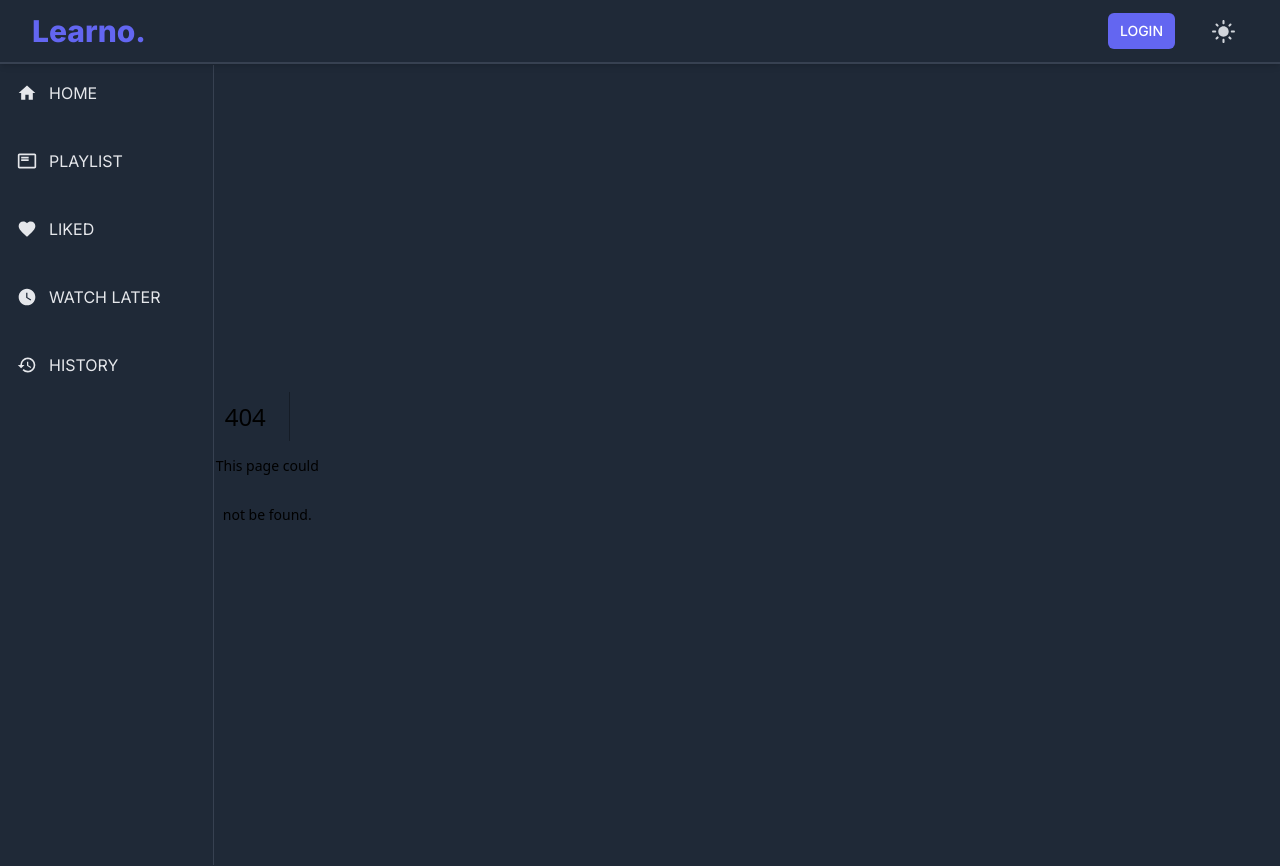
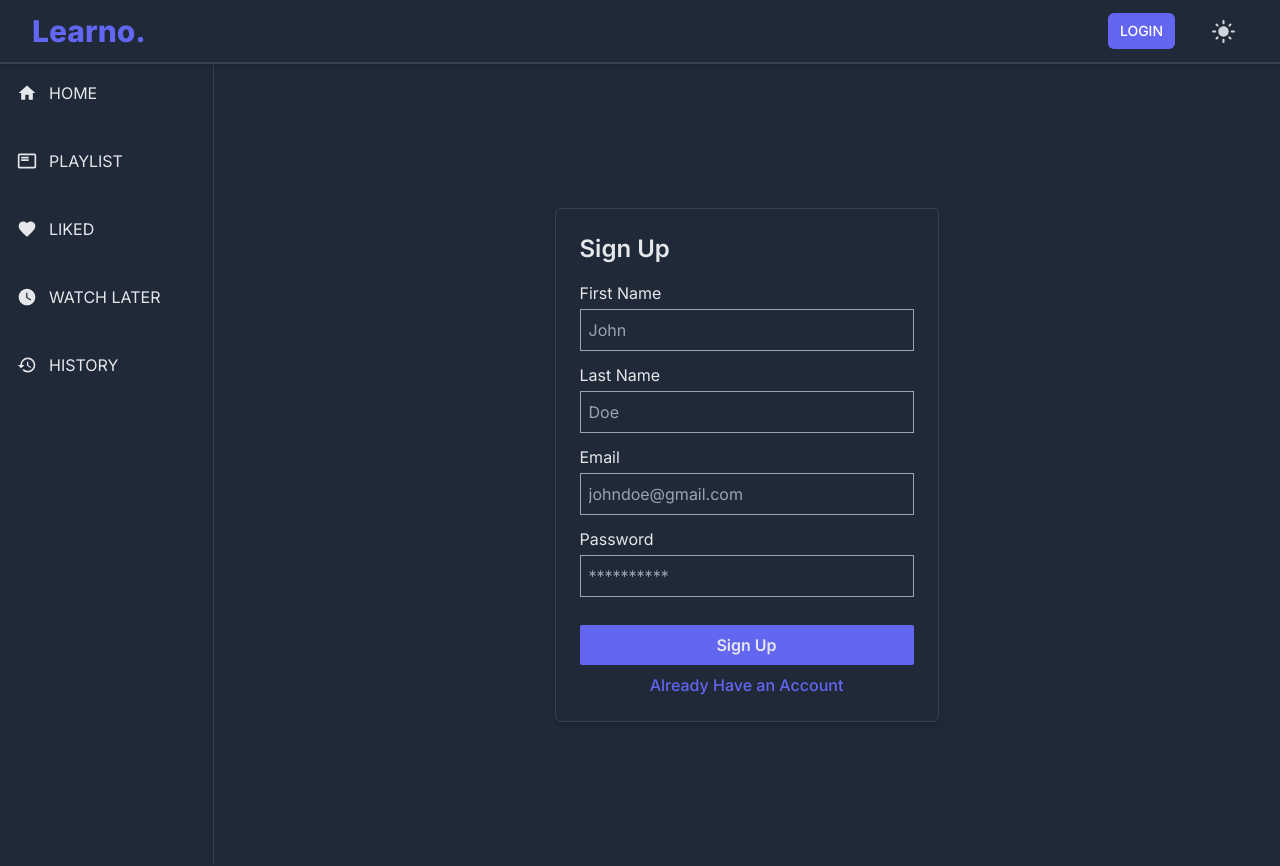
Before and after one commit to Avin008/learno-video-library, a Next.js app: page /signup in a window 1280 px wide. Before the commit this address had no page. Built offline with nearby package versions, Linux system fonts and the light colour scheme.

Commit message:
added: signup page

```diff
--- /dev/null
+++ b/pages/signup.tsx
@@ -0,0 +1,92 @@
+import Link from "next/link";
+
+const SignupPage = (): React.ReactElement => {
+  return (
+    <div className="flex min-h-screen items-center justify-center sm:col-span-12 lg:col-span-10">
+      <form>
+        <div className="m-auto h-fit w-96 space-y-4 rounded-md border p-6 shadow-md dark:border-dark-border dark:bg-dark-background">
+          <h1 className="text-2xl font-semibold dark:text-dark-text">
+            Sign Up
+          </h1>
+          <div className="space-y-3">
+            <span className="flex flex-col space-y-1">
+              <label className="dark:text-dark-text" htmlFor="email">
+                First Name
+              </label>
+              <input
+                className="border border-gray-400 p-2 dark:bg-transparent"
+                type="text"
+                placeholder="John"
+                name="firstname"
+                id="firstname"
+                required
+                // value={userData.firstname}
+                // onChange={handleInput}
+              />
+            </span>
+            <span className="flex flex-col space-y-1">
+              <label className="dark:text-dark-text" htmlFor="email">
+                Last Name
+              </label>
+              <input
+                className="border border-gray-400 p-2 dark:bg-transparent"
+                type="text"
+                placeholder="Doe"
+                name="lastname"
+                id="lastname"
+                required
+                // value={userData.lastname}
+                // onChange={handleInput}
+              />
+            </span>
+            <span className="flex flex-col space-y-1">
+              <label className="dark:text-dark-text" htmlFor="email">
+                Email
+              </label>
+              <input
+                className="border border-gray-400 p-2 dark:bg-transparent"
+                type="email"
+                placeholder="johndoe@gmail.com"
+                name="email"
+                id="email"
+                required
+                // value={userData.email}
+                // onChange={handleInput}
+              />
+            </span>
+            <span className="flex flex-col space-y-1">
+              <label className="dark:text-dark-text" htmlFor="password">
+                Password
+              </label>
+              <input
+                className="border border-gray-400 p-2 dark:bg-transparent"
+                type="password"
+                placeholder="**********"
+                name="password"
+                id="password"
+                required
+                // value={userData.password}
+                // onChange={handleInput}
+              />
+            </span>
+          </div>
+          <div className="pt-3">
+            <span className="flex flex-col space-y-2">
+              <button
+                className="rounded-sm bg-dark-primary p-2 font-semibold hover:bg-opacity-90 active:bg-opacity-95 dark:text-dark-text"
+                // onClick={signupUser}
+              >
+                Sign Up
+              </button>
+            </span>
+            <span className="flex justify-center pt-2 font-medium transition-all hover:underline dark:text-dark-primary">
+              <Link href="/login">Already Have an Account</Link>
+            </span>
+          </div>
+        </div>
+      </form>
+    </div>
+  );
+};
+
+export default SignupPage;
```
